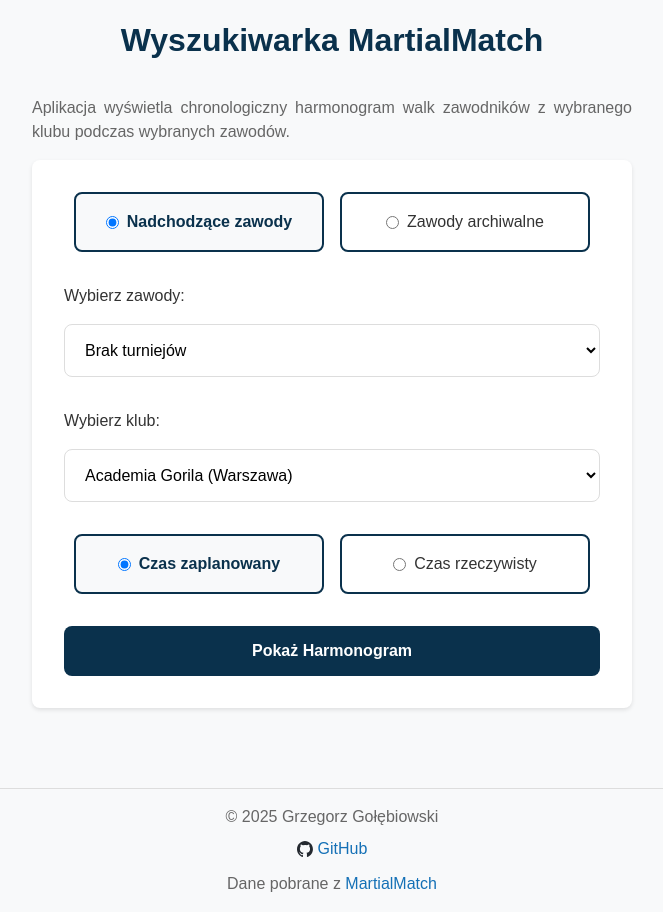
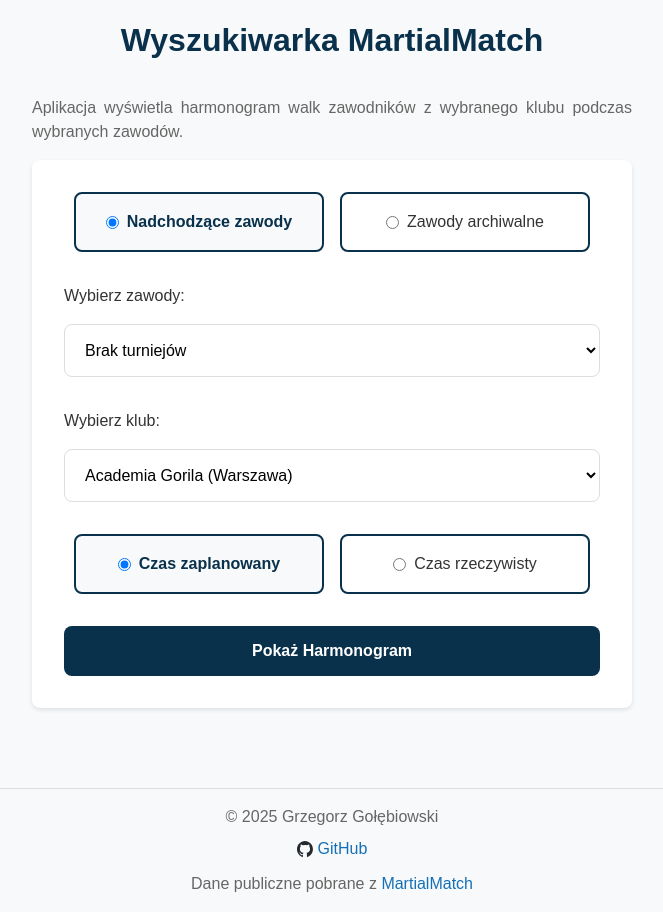
Before and after one commit to gregg127/martialmatch-scraper, a FastAPI app: page / in a window 1280 px wide. Shown: the whole page, without its empty margins (308-971 px from the left). Run offline with FastAPI, Linux system fonts and the light colour scheme; data that the repository does not hold is empty.

Commit message:
Update allowed clubs and page content

```diff
--- a/app/martialmatch_scraper.py
+++ b/app/martialmatch_scraper.py
@@ -29,10 +29,6 @@ ALLOWED_CLUBS = {
         "name": "Academia Gorila / Bielsko Biała",
         "display_name": "Academia Gorila (Bielsko Biała)"
     },
-    "mata_leao_jiu_jitsu_sochaczew": {
-        "name": "Mata Leao Jiu Jitsu / Sochaczew",
-        "display_name": "Mata Leao Jiu Jitsu (Sochaczew)"
-    }
 }
 
 ALLOWED_SCHEDULE_TYPES = {
--- a/app/templates/index.html
+++ b/app/templates/index.html
@@ -10,7 +10,7 @@
     <div class="container">
         <h1>Wyszukiwarka MartialMatch</h1>
         <p class="app-description">
-            Aplikacja wyświetla chronologiczny harmonogram walk zawodników z wybranego klubu podczas wybranych zawodów.
+            Aplikacja wyświetla harmonogram walk zawodników z wybranego klubu podczas wybranych zawodów.
         </p>
 
         <form id="tournamentForm">
@@ -72,7 +72,7 @@
                 <img src="/static/svg/github-mark.svg" alt="GitHub" class="github-icon">
                 GitHub
             </a></p>
-            <p>Dane pobrane z <a href="https://martialmatch.com" target="_blank" rel="noopener noreferrer">MartialMatch</a></p>
+            <p>Dane publiczne pobrane z <a href="https://martialmatch.com" target="_blank" rel="noopener noreferrer">MartialMatch</a></p>
         </div>
     </footer>
     <script src="/static/js/main.js"></script>
```
